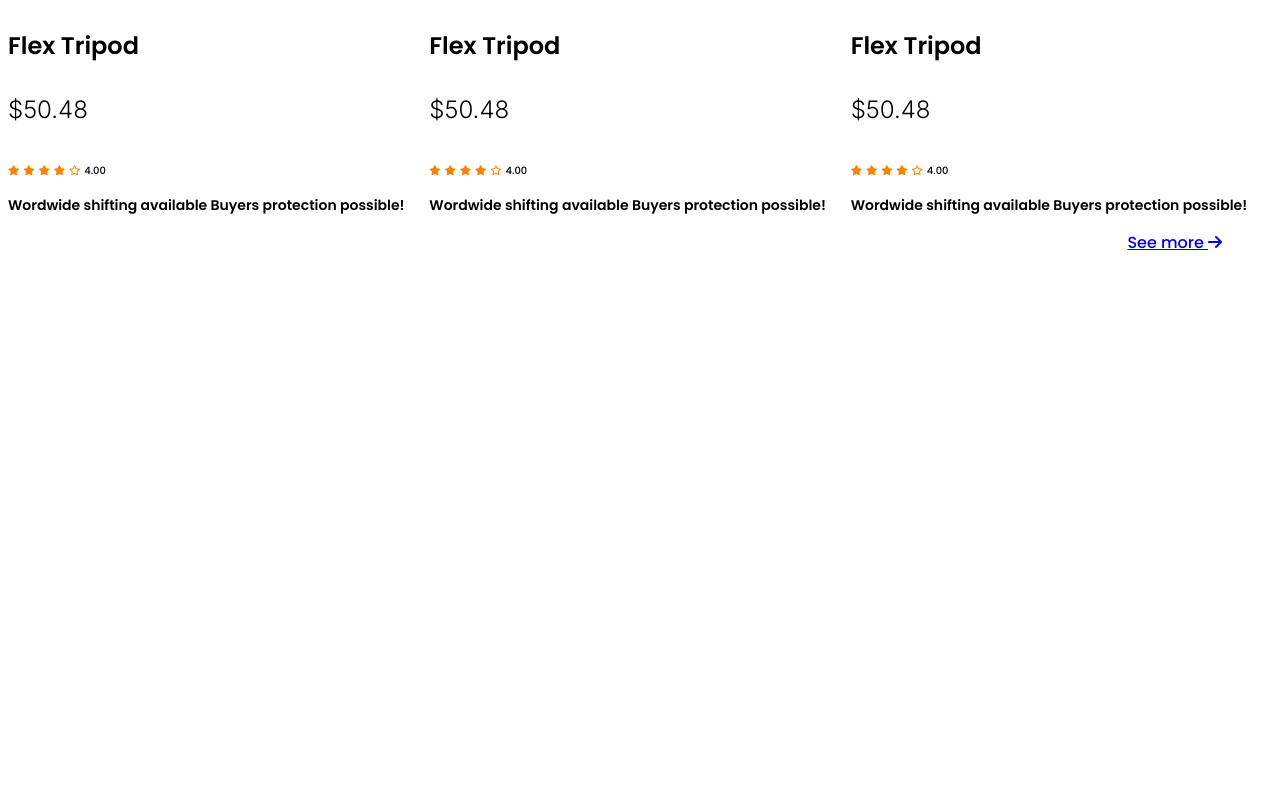
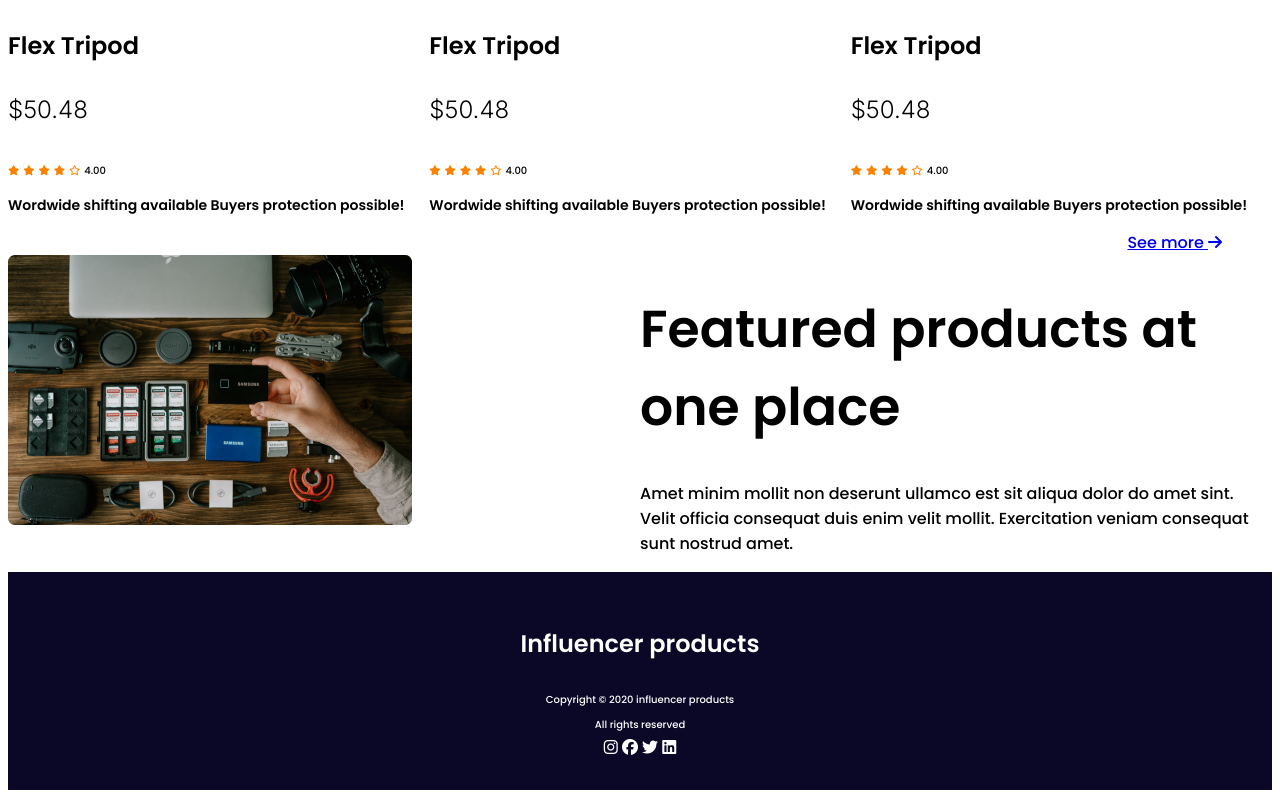
Before and after one commit to Shahrukhzx/assignment-2, a plain HTML site: page index.html in a window 1280 px wide. Shown: the part 1987-2785 px from the top of the page. Before the commit the page ends 2250 px from the top, so only its background shows below. Drawn offline with Linux system fonts and the light colour scheme.

Commit message:
footer added

```diff
--- a/index.html
+++ b/index.html
@@ -272,6 +272,22 @@
         <div class="button2"><a href="https://www.google.com/">See more <i class="fas fa-arrow-right"></i></a></div>
 
 
+        <div class="third-container">
+
+            <div>
+
+                <img src="images/gear.png" alt="">
+
+            </div>
+            <div class="details">
+
+                <h1>Featured products at one place</h1>
+                <p>Amet minim mollit non deserunt ullamco est sit aliqua dolor do amet sint. Velit officia consequat
+                    duis enim velit mollit. Exercitation veniam consequat sunt nostrud amet.</p>
+
+
+
+            </div>
 
 
 
@@ -279,13 +295,36 @@
 
 
 
+        </div>
+
+
+
+    </main>
+
+    <footer class="ending">
+
+        <footer>
+
+
+            <h3>Influencer products</h3>
+            <span>Copyright © 2020  influencer products</span>
+            <br>
+            <span>All rights reserved</span><br>
+
+                <a href="https://www.instagram.com/"><i class="fab fa-instagram ending-links"></i></a>
+            <a href="https://www.facebook.com/"><i class="fab fa-facebook ending-links"></i></a>
+            <a href="https://twitter.com/?lang=en"><i class="fab fa-twitter ending-links"></i></a>
+            <a href="https://www.linkedin.com/"><i class="fab fa-linkedin ending-links"></i></a>
+
+
+        </footer>
 
 
 
 
 
+    </footer>
 
-    </main>
 
 
 
--- a/style.css
+++ b/style.css
@@ -165,3 +165,25 @@
     padding-right: 50px;
 text-align: right;
 }
+
+
+/* last container  */
+.third-container{
+
+    display: grid;
+    grid-template-columns: repeat(2,1fr);
+
+}
+
+/* Footer  */
+
+.ending{
+    text-align: center;
+    background-color: #0A0826
+    ;
+    color: white;
+    padding: 30px;
+
+}
+.ending-links{
+    color: white
```
